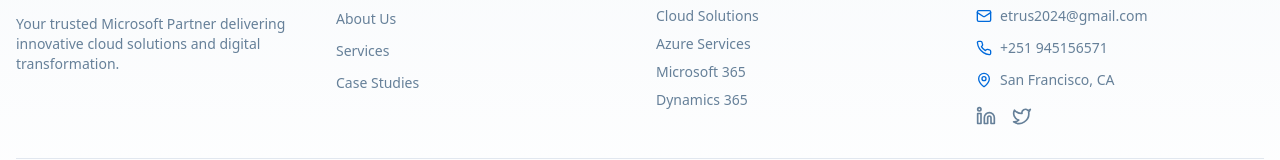
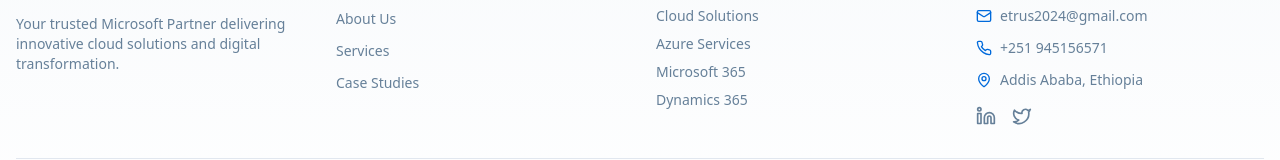
Before and after one commit to melaku468/etrusmsoft, a React (Vite) app: page / in a window 1280 px wide. Shown: the part 3554-3714 px from the top of the page. Built offline with nearby package versions, Linux system fonts and the light colour scheme; the HTML template or start-up script is replaced by a standard one.

Commit message:
Update footer location

```diff
--- a/src/components/Footer.tsx
+++ b/src/components/Footer.tsx
@@ -65,7 +65,7 @@ const Footer = () => {
               </li>
               <li className="flex items-center gap-2 text-sm text-muted-foreground">
                 <MapPin className="h-4 w-4 text-primary" />
-                San Francisco, CA
+                Addis Ababa, Ethiopia
               </li>
             </ul>
             <div className="flex gap-4 mt-4">
```
